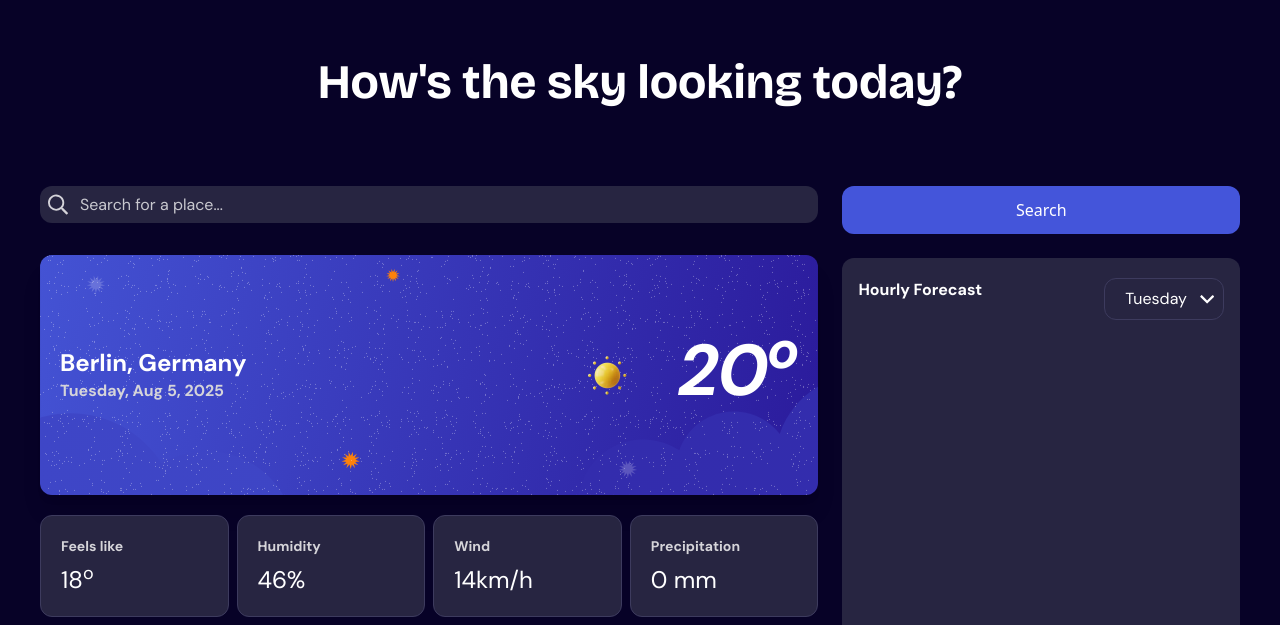
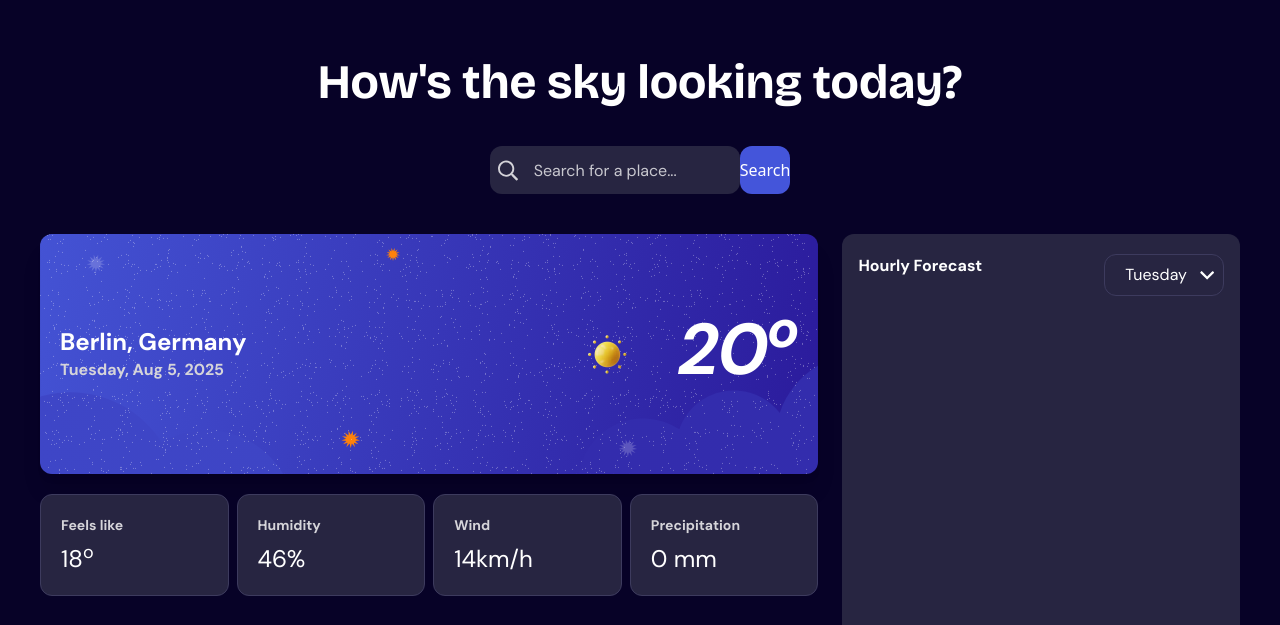
Before and after one commit to aaolayiwola2/weather-app, a website: page src/index.html in a window 1280 px wide. Shown: the part 102-727 px from the top of the page. Drawn offline with Linux system fonts and the light colour scheme.

Commit message:
Ready to fix layout into Grid

```diff
--- a/src/index.html
+++ b/src/index.html
@@ -33,21 +33,26 @@
       <h1 class="font-BricolageGrotesque text-Neutral0 text-5xl font-bold">How's the sky looking today?</h1>
     </div>
     <!-- Container for search bar and button -->
+    <div class="container search text-center flex mx-auto justify-center">
+    <!-- Flex Container for search bar -->
+      <div class="search-container relative flex items-center gap-4">
+        <img src="/assets/images/icon-search.svg" alt="search icon" class="absolute pointer-events-none ml-2">
+        <input type="search" placeholder="Search for a place..." class="pr-3 pl-10 py-2 h-full w-full appearance-none rounded-xl bg-Neutral800 font-DMSans text-Neutral0 placeholder-opacity-75 placeholder-Neutral0 hover:cursor-pointer border-4 border-transparent focus:border-2 focus:border-Neutral0">
+      </div>
+
+      <div class="search-button rounded-xl py-3 bg-Blue500 text-Neutral0 text-center focus:bg-Blue500 hover:cursor-pointer hover:bg-Blue600 focus:border-4 focus:border-double focus:border-Blue600">
+        Search
+      </div>
+
+    </div>
+
   </header>
 
 <!-- Main section -->
-  <div class="container dashboard flex items-stretch gap-6 my-10 px-10 py-0">
+  <div class="container dashboard flex justify-center items-stretch gap-6 my-10 px-10 py-0">
     <!-- right hand section - searhbar, weather-info and daily forecast -->
     <main class="current-weather flex flex-col gap-8 self-start">
       <!-- search -->
-      <div class="search gap-4 text-center flex">
-      <!-- Flex Container for search bar -->
-        <div class="search-container relative flex items-center gap-4 basis-0 grow-[4]">
-          <img src="/assets/images/icon-search.svg" alt="search icon" class="absolute pointer-events-none ml-2">
-          <input type="search" placeholder="Search for a place..." class="pr-3 pl-10 py-2 h-full w-full appearance-none rounded-xl bg-Neutral800 font-DMSans text-Neutral0 placeholder-opacity-75 placeholder-Neutral0  hover:cursor-pointer focus:border-none focus:border-2 focus:border-Neutral0">
-        </div>
-
-      </div>
       <section class="current-info flex flex-col gap-5 justify-center">
         <!-- weather card -->
         <section
@@ -193,10 +198,6 @@
     </main>
 <!-- left hand section - Button+ Hourly forecast -->
     <aside class="left-col grow-[1] flex flex-col gap-6">
-      <div
-        class="search-button rounded-xl py-3 bg-Blue500 text-Neutral0 text-center focus:bg-Blue500 hover:cursor-pointer hover:bg-Blue600 focus:border-4 focus:border-double focus:border-Blue600">
-        Search
-      </div>
       <div class="hourly-forecast basis-0 grow-[1] flex flex-col gap-4 bg-Neutral800 text-Neutral0 font-DMSans rounded-xl px-4 py-5">
         <div class="flex justify-between gap-2">
           <h1 class="font-DMSans font-bold">Hourly Forecast</h1>
```
Also changed, not shown: src/output.css.
